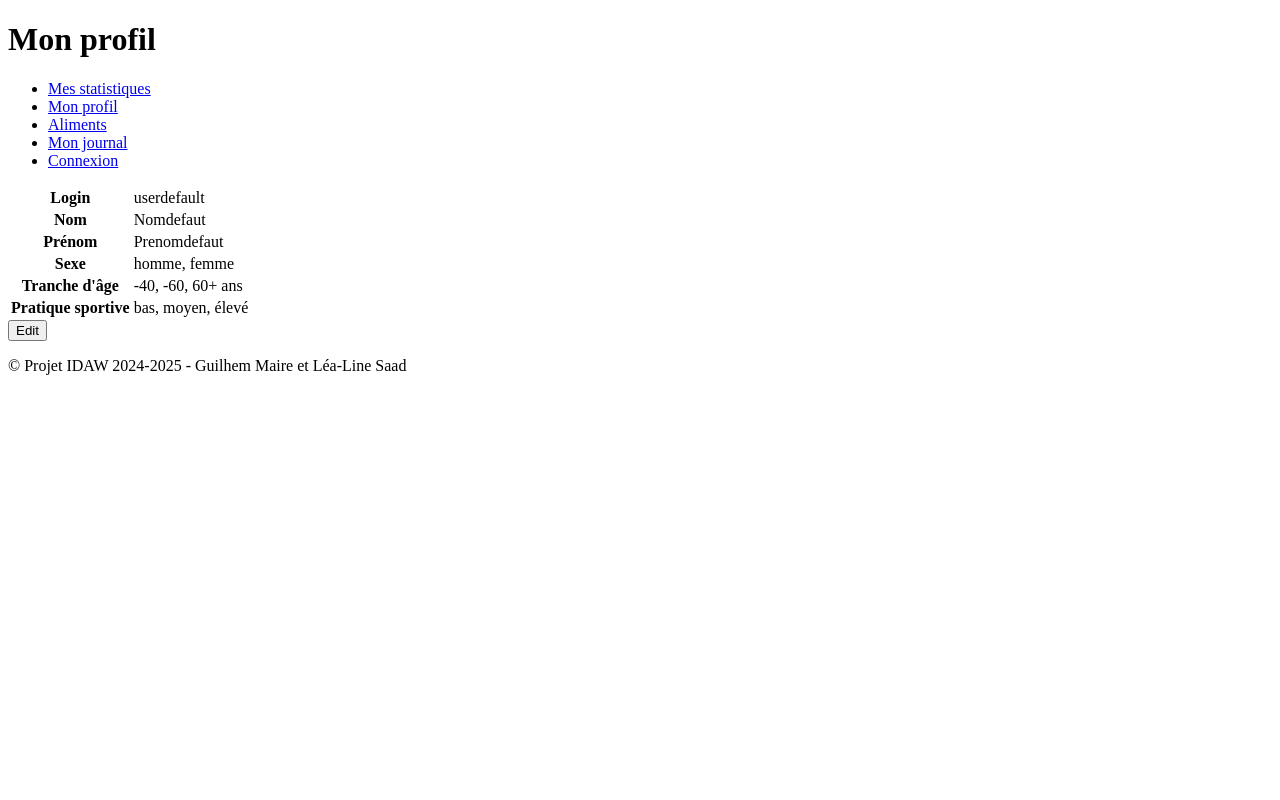
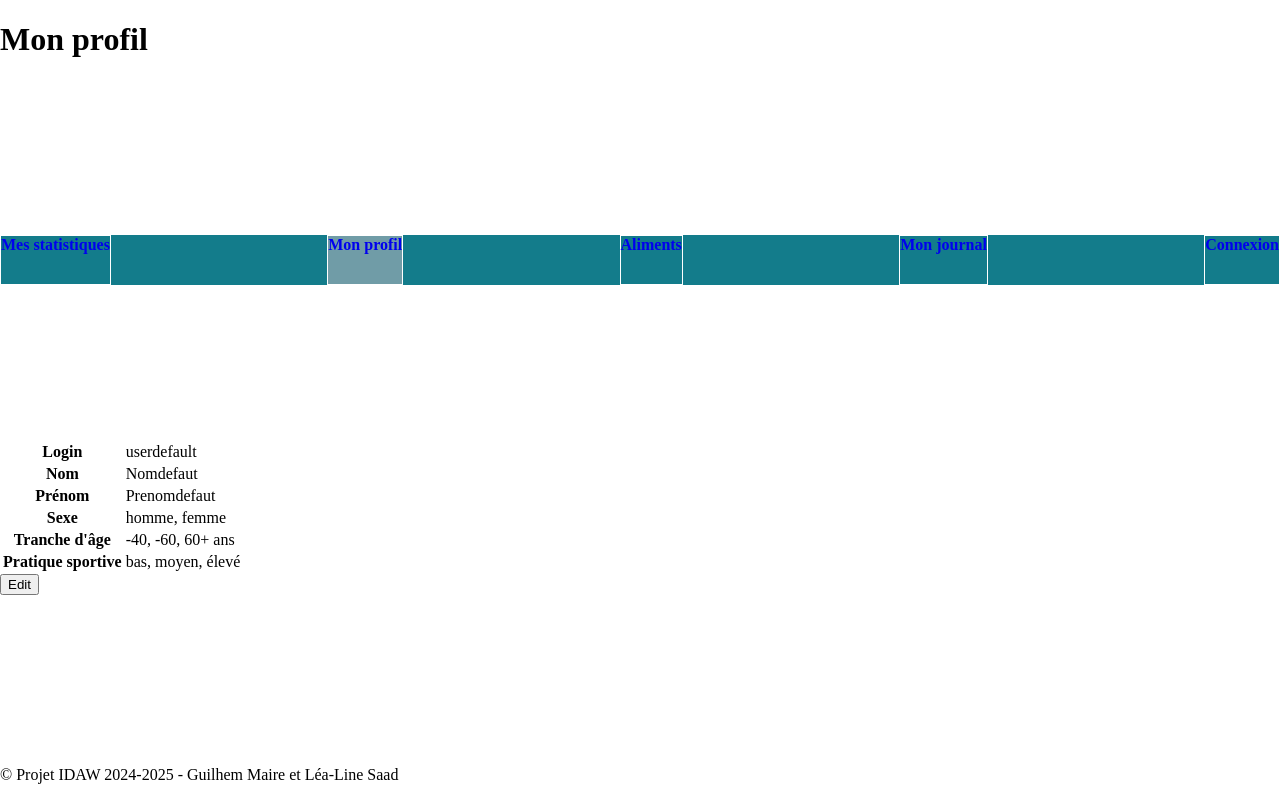
Before and after one commit to lealinehocine/Projet_MAIRE_SAAD, a PHP site: page /index.php?page=profil in a window 1280 px wide. Run offline with PHP 8.4, Linux system fonts and the light colour scheme.

Commit message:
Création de la feuille de style

```diff
--- /dev/null
+++ b/application_manger_mieux/frontend/css/style1.css
@@ -0,0 +1,50 @@
+/* Barre de menu à corriger : centrer texte + disposition et taille des "cases" + couleurs et police */
+/* Disposition générale de la page à faire */
+
+body{
+    display: flex;
+    flex-direction: column;
+    margin: 0;
+    justify-content: space-between; /*Ne pas garder ça à terme*/
+    height: 100vh;
+    }
+
+a{
+    text-decoration: none;
+    width: 100%;
+    height: 100%;
+    padding: 15px 0;
+
+}
+
+.menu ul{
+    display: flex;
+    list-style:none;
+    justify-content: space-between;
+    margin: 0;
+    padding: 0;
+}
+
+.menu li {
+    display: flex;
+    margin: 0 ;
+    border: 1px solid #fff; /*Couleur à définir*/
+    align-items: center;
+}
+
+.menu{
+    background-color: #137C8B; /*Couleur à définir*/
+    color: #344D59; /*Couleur à définir*/
+    font-weight: 700;
+
+}
+
+.menu li:hover {
+    background-color: #B8CBD0; /*Couleur à définir*/
+    color: #344D59; /*Couleur à définir*/
+    border-color: #344D59; /*Couleur à définir*/
+}
+
+#currentpage{
+    background-color: #709CA7; /*Couleur à définir*/
+}
--- a/application_manger_mieux/frontend/profil.php
+++ b/application_manger_mieux/frontend/profil.php
@@ -1,5 +1,5 @@
+<div class="content">
     <table>
-
             <tr>
                 <th>Login</th>
                 <td><span class="info" id="login">userdefault</span></td>
@@ -28,7 +28,7 @@
 
     <!-- Lorsqu'on appuie sur Edit, les champs deviennent des input (sauf login (et noms?)) et le bouton devient Save -->
     <button>Edit</button>
-
+</div>
 
 
 <!-- DANS UN 1ER TEMPS : les infos par defaut doivent venir d'un GET sur les infos du user -->
--- a/application_manger_mieux/frontend/template_header.php
+++ b/application_manger_mieux/frontend/template_header.php
@@ -2,6 +2,6 @@
 <html>
 <head>
 <title>iMangerMieux Maire Saad</title>
-<!-- <link rel="stylesheet" href="./style1.css" type="text/css" media="screen" title="default" charset="utf-8" /> -->
+<link rel="stylesheet" href="./css/style1.css" type="text/css" media="screen" title="default" charset="utf-8" />
 </head>
 <body>
```
Lines whose indentation alone changed are shown as unchanged.
